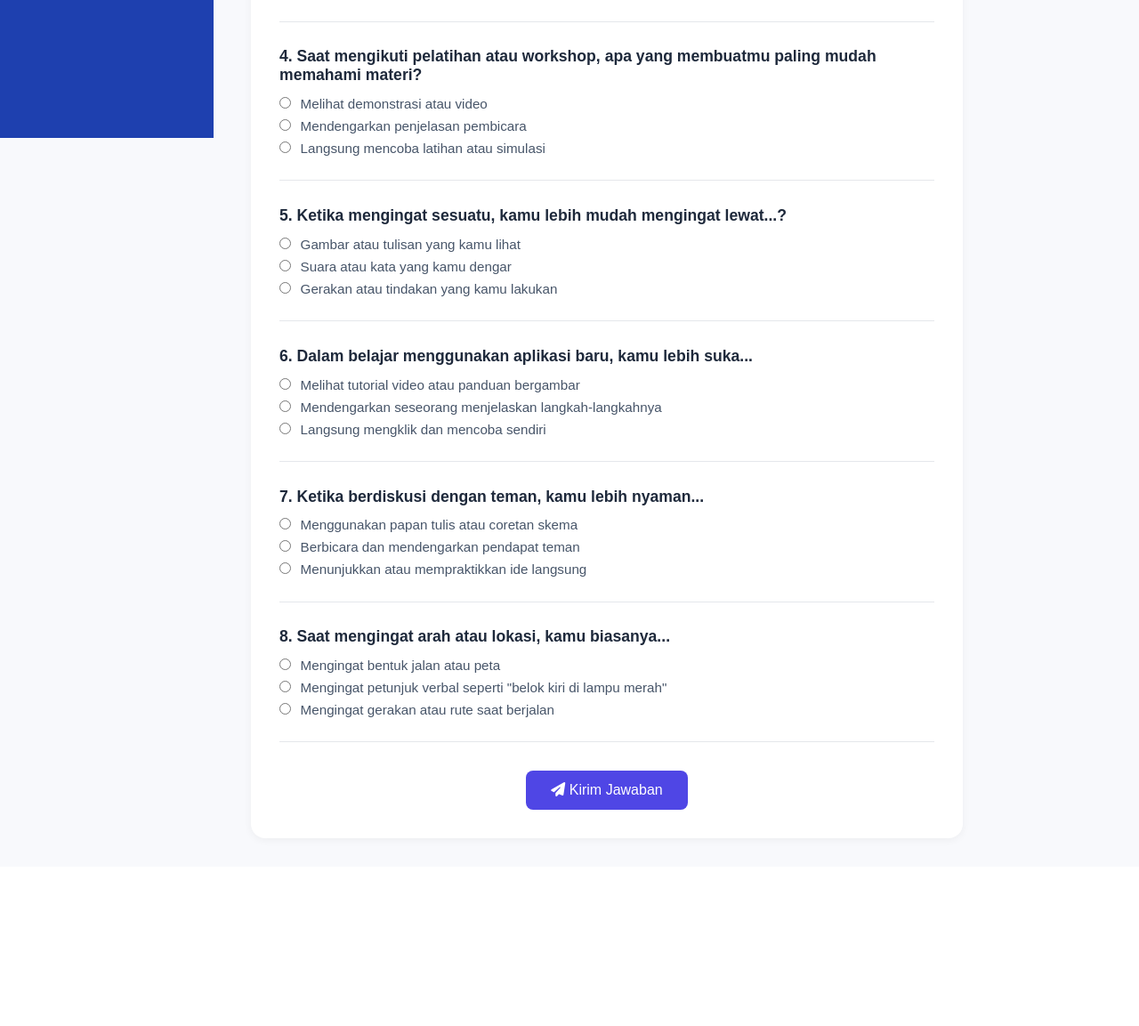
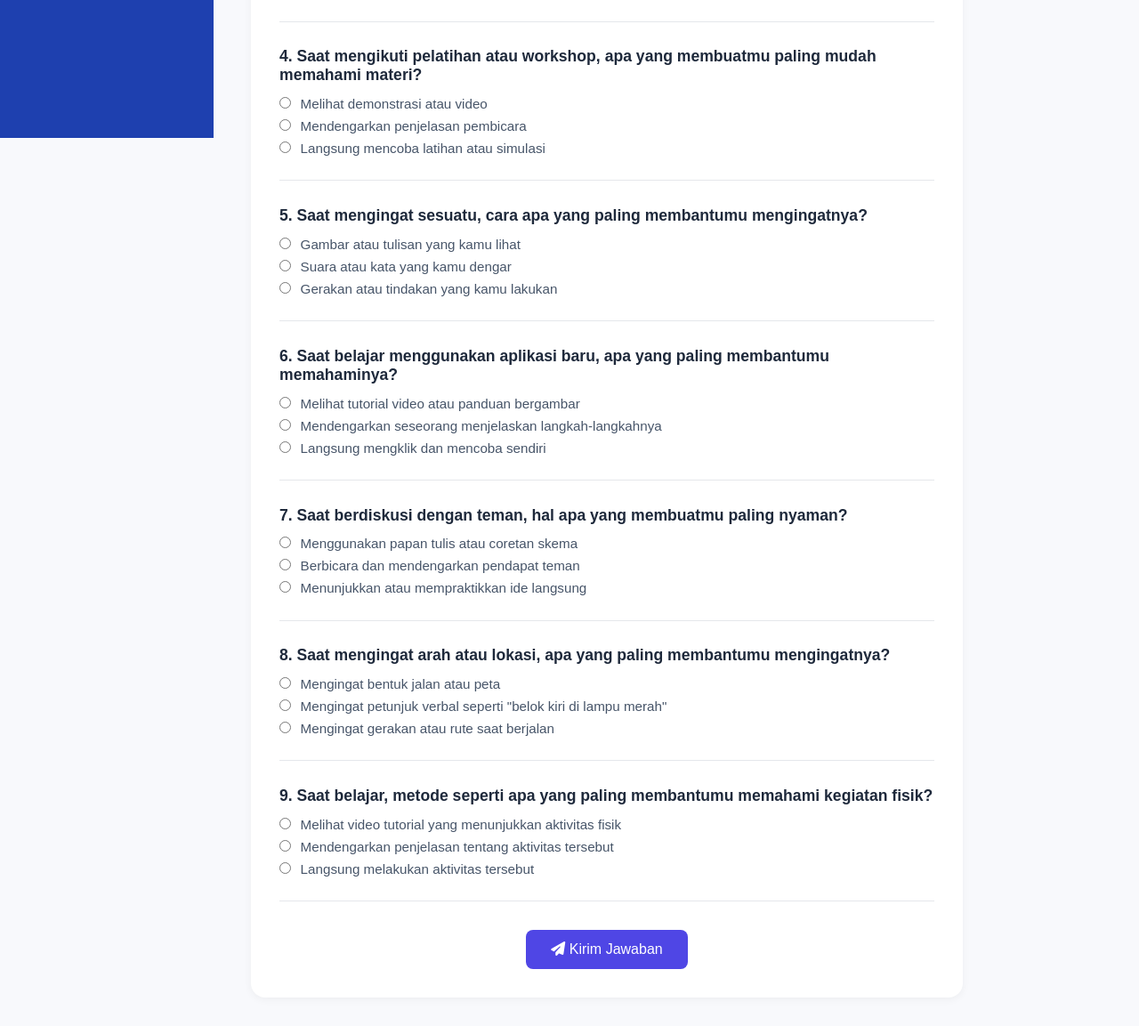
Before and after one commit to Mburiz/Sistem-Gaya-Belajar, a PHP site: page /tes.php in a window 1280 px wide. Shown: the part 645-1798 px from the top of the page at 89% size. Before the commit the page ends 1589 px from the top, so only its background shows below. Run offline with PHP 8.4, Linux system fonts and the light colour scheme; a user stored in the database is signed in; a stand-in replaces the project's code that opens the database connection.

Commit message:
Update kode terbaru

```diff
--- a/tes.php
+++ b/tes.php
@@ -59,7 +59,7 @@ cek_login();
 
         <!-- Pertanyaan 5 -->
         <div class="question-card">
-          <h3>5. Ketika mengingat sesuatu, kamu lebih mudah mengingat lewat...?</h3>
+          <h3>5. Saat mengingat sesuatu, cara apa yang paling membantumu mengingatnya?</h3>
           <label><input type="radio" name="q5" value="visual" required> Gambar atau tulisan yang kamu lihat</label>
           <label><input type="radio" name="q5" value="auditori"> Suara atau kata yang kamu dengar</label>
           <label><input type="radio" name="q5" value="kinestetik"> Gerakan atau tindakan yang kamu lakukan</label>
@@ -67,7 +67,7 @@ cek_login();
 
         <!-- Pertanyaan 6 -->
         <div class="question-card">
-          <h3>6. Dalam belajar menggunakan aplikasi baru, kamu lebih suka...</h3>
+          <h3>6. Saat belajar menggunakan aplikasi baru, apa yang paling membantumu memahaminya?</h3>
           <label><input type="radio" name="q6" value="visual" required> Melihat tutorial video atau panduan bergambar</label>
           <label><input type="radio" name="q6" value="auditori"> Mendengarkan seseorang menjelaskan langkah-langkahnya</label>
           <label><input type="radio" name="q6" value="kinestetik"> Langsung mengklik dan mencoba sendiri</label>
@@ -75,7 +75,7 @@ cek_login();
 
         <!-- Pertanyaan 7 -->
         <div class="question-card">
-          <h3>7. Ketika berdiskusi dengan teman, kamu lebih nyaman...</h3>
+          <h3>7. Saat berdiskusi dengan teman, hal apa yang membuatmu paling nyaman?</h3>
           <label><input type="radio" name="q7" value="visual" required> Menggunakan papan tulis atau coretan skema</label>
           <label><input type="radio" name="q7" value="auditori"> Berbicara dan mendengarkan pendapat teman</label>
           <label><input type="radio" name="q7" value="kinestetik"> Menunjukkan atau mempraktikkan ide langsung</label>
@@ -83,10 +83,17 @@ cek_login();
 
         <!-- Pertanyaan 8 -->
         <div class="question-card">
-          <h3>8. Saat mengingat arah atau lokasi, kamu biasanya...</h3>
+          <h3>8. Saat mengingat arah atau lokasi, apa yang paling membantumu mengingatnya?</h3>
           <label><input type="radio" name="q8" value="visual" required> Mengingat bentuk jalan atau peta</label>
           <label><input type="radio" name="q8" value="auditori"> Mengingat petunjuk verbal seperti "belok kiri di lampu merah"</label>
           <label><input type="radio" name="q8" value="kinestetik"> Mengingat gerakan atau rute saat berjalan</label>
+        </div>
+        <!-- Pertanyaan 9 -->
+        <div class="question-card">
+          <h3>9. Saat belajar, metode seperti apa yang paling membantumu memahami kegiatan fisik?</h3>
+          <label><input type="radio" name="q9" value="visual" required> Melihat video tutorial yang menunjukkan aktivitas fisik</label>
+          <label><input type="radio" name="q9" value="auditori"> Mendengarkan penjelasan tentang aktivitas tersebut</label>
+          <label><input type="radio" name="q9" value="kinestetik"> Langsung melakukan aktivitas tersebut</label>
         </div>
         <div class="submit-section">
           <button type="submit" class="btn-submit">
```
Also changed, not shown: data/database.sql (+21 -0 lines).
